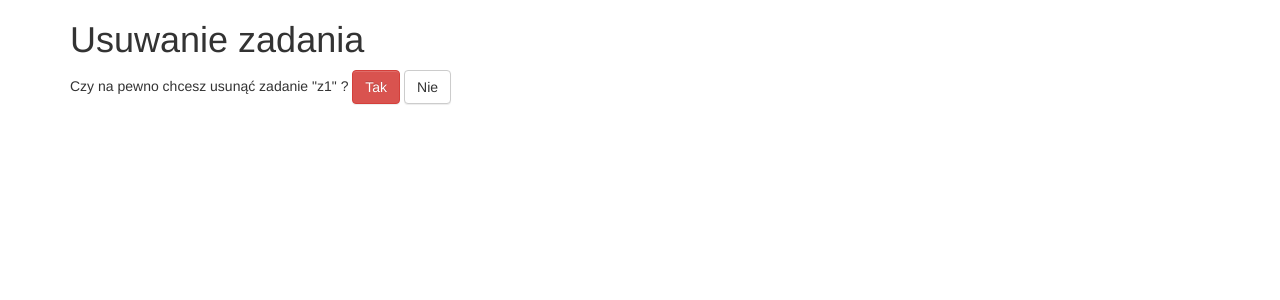
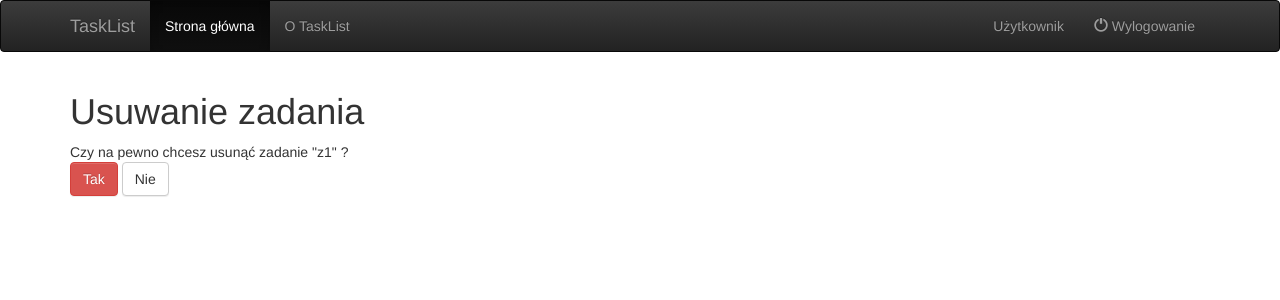
Before and after one commit to szymonsiecinski/tasklist, a Django app: page /delete/1 in a window 1280 px wide. Shown: the top 300 px of the page. Run offline with Django 3.2, Linux system fonts and the light colour scheme; data comes from the database, SQL or seed files in the repository; both versions use the stored data as it was after the commit; some libraries are stand-ins or nearby versions.

Commit message:
Różne poprawki

```diff
--- a/TaskList/templates/TaskList/task_delete.html
+++ b/TaskList/templates/TaskList/task_delete.html
@@ -8,8 +8,11 @@
 
 	<form method="post" action="">{% csrf_token %}
 		Czy na pewno chcesz usunąć zadanie "{{ object.name }}" ?
-		<button type="submit" class="btn btn-danger">Tak</button>
-		<a class="btn btn-default" href="{% url "task_list" %}">Nie</a>
+
+        <div>
+            <button type="submit" class="btn btn-danger">Tak</button>
+            <a class="btn btn-default" href="{% url "task_list" %}">Nie</a>
+        </div>
 	</form>
 </div>
 
--- a/TaskList/templates/TaskList/task_list.html
+++ b/TaskList/templates/TaskList/task_list.html
@@ -14,7 +14,8 @@
 		<tbody>
 		{% for task in object_list %}
 		<tr>
-			<td>{{task.name}}</td><td>{{task.description}}</td><td>{{task.start}}</td><td>{{task.end}}</td><td>{{task.done}}</td>
+			<td>{{task.name}}</td><td>{{task.description}}</td><td>{{task.start}}</td><td>{{task.end}}</td>
+            <td>{{task.done}}</td>
 			<td>
 				<a href="{% url "task_edit" task.id %}">edytuj</a>
 				<a href="{% url "task_delete" task.id %}">usuń</a>
--- a/TaskList/templates/layout.html
+++ b/TaskList/templates/layout.html
@@ -10,9 +10,35 @@
     <link rel="stylesheet" href="{% static 'css/bootstrap-theme.min.css' %}" />
     <link rel="stylesheet" href="{% static 'css/bootstrap.min.css' %}" />
     <script src="{% static 'js/jquery-3.1.1.min.js' %}"></script>
-    <script src="{% static 'js/jquery-3.1.1.min.js' %}"></script>
+    <script src="{% static 'js/bootstrap.min.js' %}"></script>
 </head>
 <body>
+
+<!-- panel nawigacyjny -->
+<nav class="navbar navbar-inverse navbar-fixed">
+    <div class="container">
+        <div class="navbar-header">
+            <button type="button" class="navbar-toggle collapsed" data-toggle="collapse" data-target="#navbar" aria-expanded="false" aria-controls="navbar">
+                <span class="sr-only">Toggle navigation</span>
+                <span class="icon-bar"></span>
+                <span class="icon-bar"></span>
+                <span class="icon-bar"></span>
+            </button>
+            <a class="navbar-brand" href="/">TaskList</a>
+        </div>
+        <div id="navbar" class="collapse navbar-collapse">
+            <ul class="nav navbar-nav">
+                <li class="active"><a href="/">Strona główna</a></li>
+                <li><a href="">O TaskList</a></li>
+            </ul>
+            <ul class="nav navbar-nav navbar-right">
+                <li><a href="">Użytkownik</a></li>
+                <li><a href=""><span class="glyphicon glyphicon-off"></span>&nbsp;Wylogowanie</a></li>
+            </ul>
+        </div><!--/.nav-collapse -->
+    </div>
+</nav>
+
 {% block content %}
 {% endblock content %}
 </body>
--- a/TaskList/views.py
+++ b/TaskList/views.py
@@ -15,6 +15,7 @@ class TaskList(ListView):
     '''
     model = Task
 
+
 class TaskCreate(CreateView):
     '''
     Tworzenie nowego zadania
@@ -23,19 +24,27 @@ class TaskCreate(CreateView):
     success_url = reverse_lazy('task_list')
     fields = ['name', 'description', 'start', 'end', 'done']
 
+
 class TaskUpdate(UpdateView):
+    '''zmiana zadania'''
     model = Task
     success_url = reverse_lazy('task_list')
     fields = ['name', 'description', 'start', 'end', 'done']
 
+
 class TaskDelete(DeleteView):
+    '''usuwanie zadania'''
     model = Task
     success_url= reverse_lazy('task_list')
 
+
 class TaskListDone(ListView):
+    '''pokazuje wykonane zadania'''
     done = True
     queryset = Task.objects.filter(done=done)
 
+
 class TaskListToDo(ListView):
+    '''pokazuje zadania do wykonania'''
     done = False
     queryset = Task.objects.filter(done=done)
```
Also changed, not shown: db.sqlite3.
